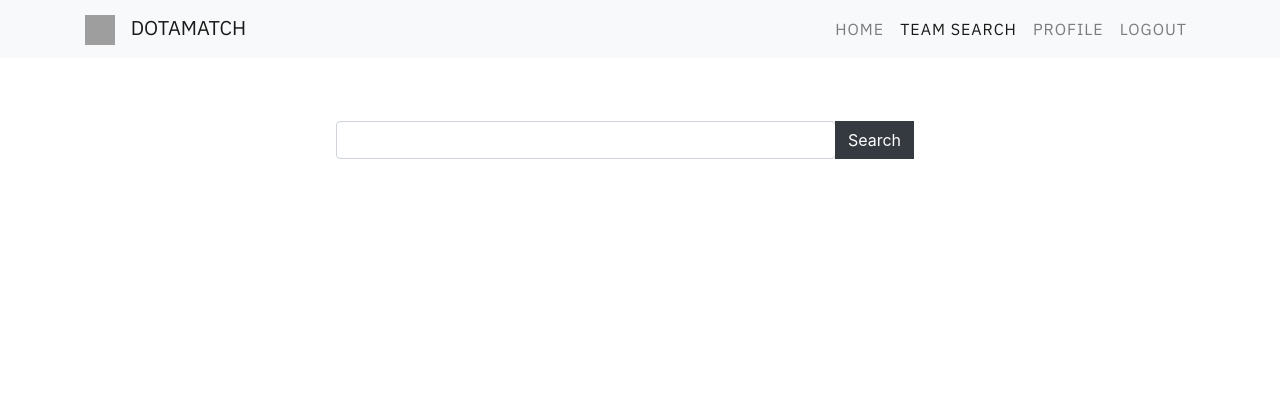
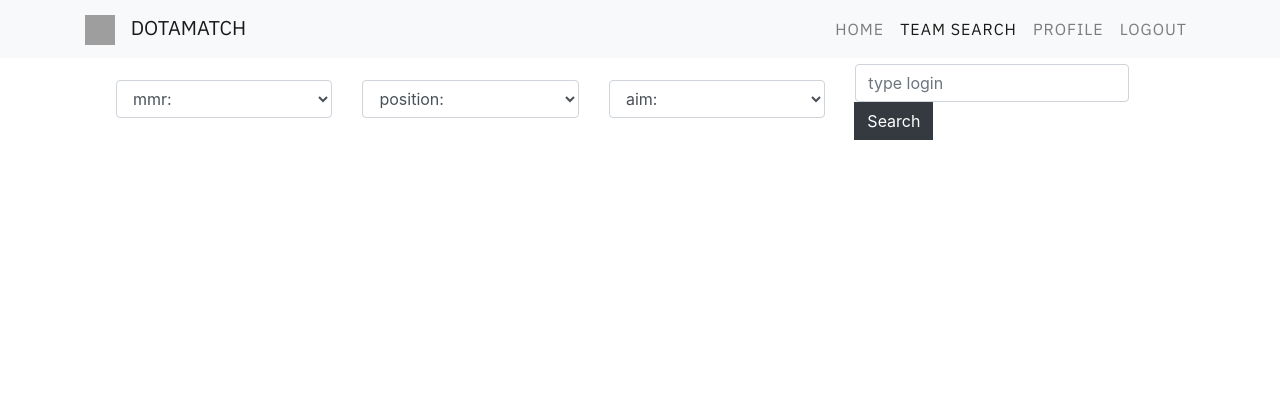
Before and after one commit to rgnlg/PJSalt, a Flask app: page /search in a window 1280 px wide. Shown: the top 420 px of the page. Run offline with Flask 2, Linux system fonts and the light colour scheme; a user stored in the database is signed in; some libraries are stand-ins or nearby versions; grey boxes are pictures that could not be loaded.

Commit message:
add simple search by mmr, pos, aim, login

```diff
--- a/dota_team/forms.py
+++ b/dota_team/forms.py
@@ -8,6 +8,7 @@ from wtforms import StringField, SelectField, PasswordField, SubmitField
 from wtforms.validators import DataRequired, EqualTo, Length, ValidationError
 
 from dota_team.forms_choices import mmr_choices, position_choices, server_choices, aim_choices
+from dota_team.forms_choices import mmr_choices_search, position_choices_search, aim_choices_search
 from dota_team.models import User
 
 
@@ -21,9 +22,9 @@ class RegisterForm(FlaskForm):
     ])
     second_password = PasswordField("Confirm Password")
     mmr = SelectField("MMR", choices=mmr_choices, coerce=str)
-    position = SelectField("Position", choices=position_choices, coerce=int)
-    server = SelectField("Server", choices=server_choices)
-    aim = SelectField("Aim", choices=aim_choices, coerce=int)
+    position = SelectField("Position", choices=position_choices, coerce=str)
+    server = SelectField("Server", choices=server_choices, coerce=str)
+    aim = SelectField("Aim", choices=aim_choices, coerce=str)
     submit = SubmitField('Register Me')
 
     # raise error if login exists
@@ -37,9 +38,9 @@ class UpdateProfileForm(FlaskForm):
     steam_login = StringField("Steam Login")
     profile_img = FileField("Profile logo", validators=[FileAllowed(["jpg", "png"])])
     mmr = SelectField("MMR", choices=mmr_choices, coerce=str)
-    position = SelectField("Position", choices=position_choices, coerce=int)
-    server = SelectField("Server", choices=server_choices)
-    aim = SelectField("Aim", choices=aim_choices, coerce=int)
+    position = SelectField("Position", choices=position_choices, coerce=str)
+    server = SelectField("Server", choices=server_choices, coerce=str)
+    aim = SelectField("Aim", choices=aim_choices, coerce=str)
     submit = SubmitField('Update')
 
     # raise error if login exists
@@ -63,5 +64,8 @@ class LoginForm(FlaskForm):
 
 # пока что может быть оверкилл, но в будущем должна быть поисковая форма, а не просто запрос
 class TeamSearchForm(FlaskForm):
-    search_query = StringField("What are you looking for?")
+    mmr = SelectField("MMR", choices=mmr_choices_search, coerce=str)
+    position = SelectField("Position", choices=position_choices_search, coerce=str)
+    aim = SelectField("Aim", choices=aim_choices_search, coerce=str)
+    login_search = StringField("What are you looking for?")
     search = SubmitField("Search")
--- a/dota_team/forms_choices.py
+++ b/dota_team/forms_choices.py
@@ -4,16 +4,15 @@ mmr_choices = [
     ("2k-3k", "2k-3k"),
     ("3k-4k", "3k-4k"),
     ("4k-5k", "4k-5k"),
-    ("6k-7k", "6k-7k"),
     (">6k", ">6k"),
 ]
 
 position_choices = [
-    (1, "Carry"),
-    (2, "Midlane"),
-    (3, "Offlane"),
-    (4, "Semi Support"),
-    (5, "Full Support"),
+    ("Carry", "Carry"),
+    ("Midlane", "Midlane"),
+    ("Offlane", "Offlane"),
+    ("Semi Support", "Semi Support"),
+    ("Full Support", "Full Support"),
 ]
 
 server_choices = [
@@ -23,7 +22,34 @@ server_choices = [
 ]
 
 aim_choices = [
-    (1, "join team"),
-    (2, "find person for the team"),
-    (3, "find person for a party"),
+    ("join team", "join team"),
+    ("find person for the team", "find person for the team"),
+    ("find person for a party", "find person for a party"),
 ]
+
+
+# этого никто не увидит
+mmr_choices_search = [
+    ("default", "mmr:"),
+    ("<1k", "< 1k"),
+    ("2k-3k", "2k-3k"),
+    ("3k-4k", "3k-4k"),
+    ("4k-5k", "4k-5k"),
+    (">6k", ">6k"),
+]
+
+position_choices_search = [
+    ("default", "position:"),
+    ("Carry", "Carry"),
+    ("Midlane", "Midlane"),
+    ("Offlane", "Offlane"),
+    ("Semi Support", "Semi Support"),
+    ("Full Support", "Full Support"),
+]
+
+aim_choices_search = [
+    ("defualt", "aim:"),
+    ("join team", "join team"),
+    ("find person for the team", "find person for the team"),
+    ("find person for a party", "find person for a party"),
+]
--- a/dota_team/models.py
+++ b/dota_team/models.py
@@ -18,8 +18,8 @@ class User(db.Model, UserMixin):
     password_hash = db.Column(db.String, nullable=False)
     profile_logo = db.Column(db.String, nullable=False, default="default_profile_logo.jpg")
     mmr = db.Column(db.String(5), nullable=False)
-    aim = db.Column(db.Integer, nullable=False)
-    position = db.Column(db.Integer, nullable=False)
+    aim = db.Column(db.String, nullable=False)
+    position = db.Column(db.String, nullable=False)
     # in the future - many-to-many relation - separate db
     server = db.Column(db.String(25), nullable=False)
 
--- a/dota_team/routes.py
+++ b/dota_team/routes.py
@@ -1,5 +1,5 @@
 from dota_team import app, db
-from dota_team.utils import save_profile_img
+from dota_team.utils import save_profile_img, get_search_params
 from passlib.hash import sha256_crypt
 
 from flask import render_template, url_for, redirect
@@ -79,8 +79,13 @@ def search():
         return redirect(url_for("login"))
 
     form = TeamSearchForm(request.form)
+    if form.validate_on_submit():
+        search_query = get_search_params(form)
+        print(search_query)
+        if search_query:
+            users = User.query.filter_by(**search_query).all()
+            return render_template("search.html", form=form, user_data=users)
 
-    # return render_template("search.html", query=query_position, user_data=users)
     return render_template("search.html", form=form)
 
 
--- a/dota_team/templates/register.html
+++ b/dota_team/templates/register.html
@@ -15,10 +15,6 @@
         <!--аватар-->
         <div class="container">
             <div class="avatar-upload">
-                <div class="avatar-edit">
-                    <input type='file' id="imageUpload" accept=".png, .jpg, .jpeg" />
-                    <label for="imageUpload"></label>
-                </div>
                 <div class="avatar-preview">
                     <div id="imagePreview" style="background-image: url(https://i-h1.pinimg.com/564x/57/f0/0c/57f00c73f1b91cb2d3f946f6497bb5d6.jpg);">
                     </div>
--- a/dota_team/templates/search.html
+++ b/dota_team/templates/search.html
@@ -1,26 +1,48 @@
 {% extends "index.html" %}
 {% set active_page = "search" %}
+
+{% from "includes/_formhelpers.html" import print_flashes %}
+{% from "includes/_formhelpers.html" import render_field %}
+
 
 
 {% block title %} Search {% endblock %}
 
 {% block content %}
+    <form action="" method="POST">
+        <div class="row justify-content-center ml-3" style="margin-top: 80px;">
 
-    <div class="container text-center" style="margin-top: 80px;">
-        <!-- чуть-чуть попозже здесь будет дропдаун менюшечка, но попозже -->
-    </div><br>
+            <div class="col form-group">
+                {{ form.mmr(class="form-control") }}
+            </div>
+
+            <div class="col form-group">
+                {{ form.position(class="form-control") }}
+            </div>
+
+            <div class="col form-group">
+                {{ form.aim(class="form-control") }}
+            </div>
+
+            <div class="col-4 input-group" style="margin-top: -1em;">
+                <div class="form-inline">
+                    {{ form.hidden_tag() }}
+
+                    {{ form.login_search(class="form-control", placeholder="type login") }}
+                    <div class="input-group-append">
+                        {{ form.search(class="btn btn-dark rounded-0")}}
+                    </div>
+                </div>
+            </div>
+    </form>
+
+
+
+    </div>
+
+
 
     <div class="row container d-flex justify-content-center">
-        <form class="form-inline" action="" method="POST">
-            {{ form.hidden_tag() }}
-
-            {{ form.search_query(class="form-control", style="width: 500px;") }}
-
-            <div class="input-group-append">
-                {{ form.search(class="btn btn-dark rounded-0")}}
-                <!-- <button type="submit" class="btn btn-dark rounded-0">Search</button> -->
-            </div>
-        </form>
         <!-- kek -->
         <br><br><br>
 
@@ -30,7 +52,7 @@
                     <div class="card ml-1" style="width: 18rem;">
                       <img class="card-img-top img-res" src="https://i-h1.pinimg.com/564x/57/f0/0c/57f00c73f1b91cb2d3f946f6497bb5d6.jpg" alt="Card image cap" >
                       <div class="card-body">
-                        <h5 class="card-title">{{user[2]}}</h5>
+                        <h5 class="card-title">{{user.login}}</h5>
                         <!--<p class="card-text align-self-center bio-res">{{user.about}}.</p>-->
                       </div>
                       <ul class="list-group list-group-flush">
```
Also changed, not shown: dota_team/utils.py (+16 -0 lines), dota_team/main.db, 1 other file.
